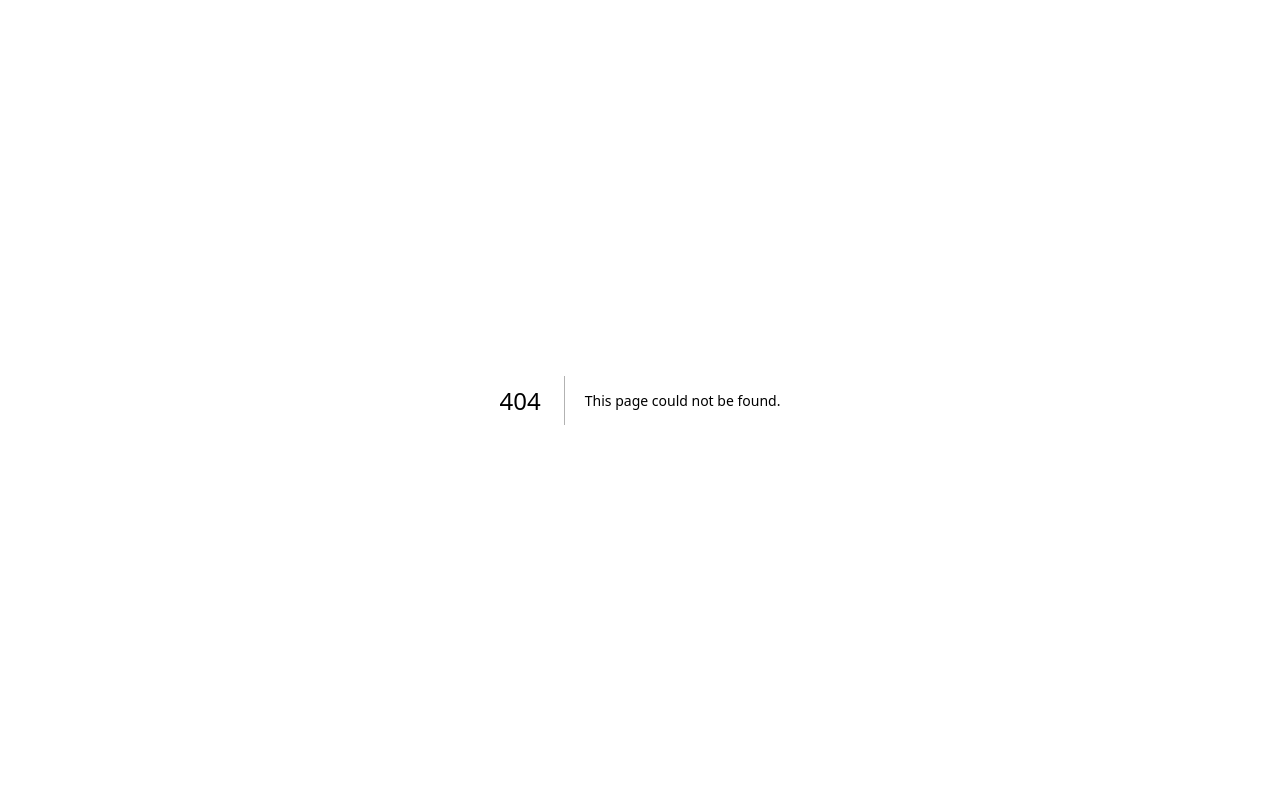
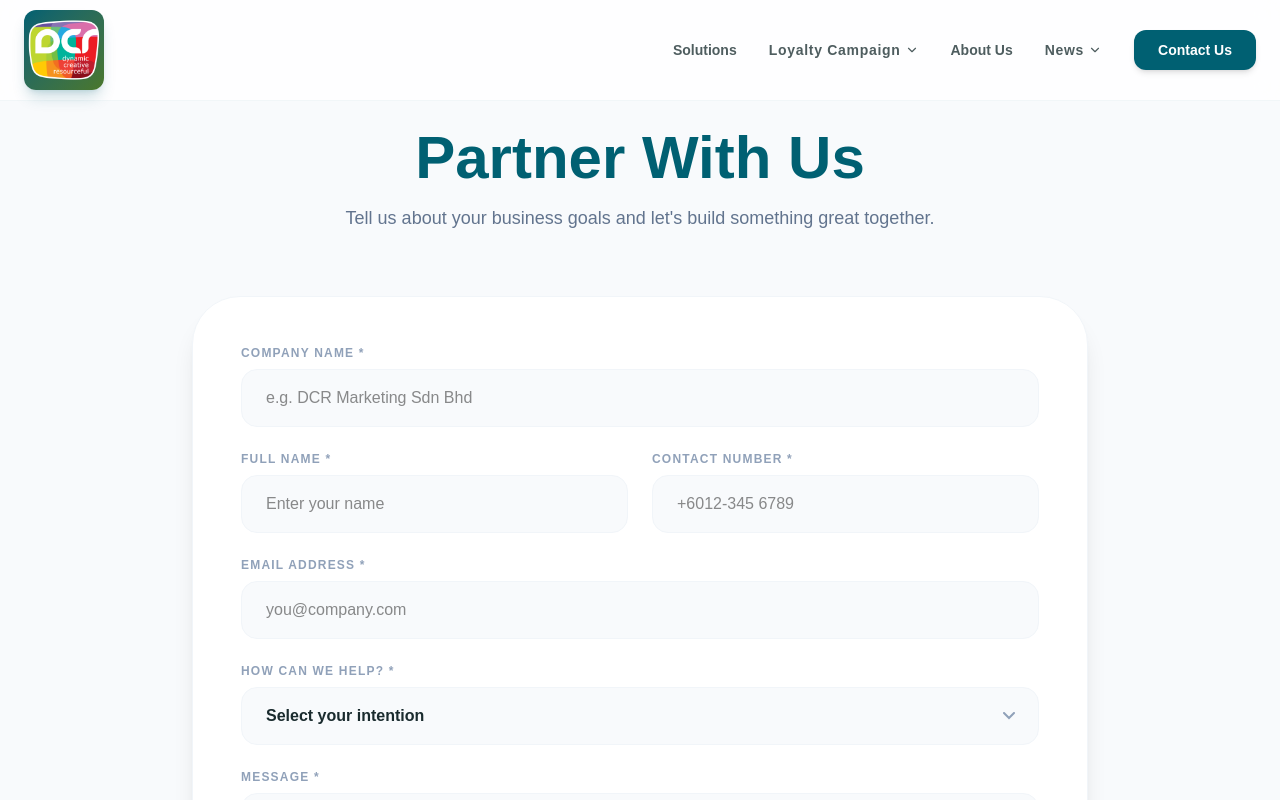
Before and after one commit to jasonkc0921/dcr, a Next.js app: page /signup in a window 1280 px wide. Before the commit this address had no page. Shown: the top 800 px of the page. Built offline with nearby package versions, Linux system fonts and the light colour scheme.

Commit message:
update services button

```diff
--- /dev/null
+++ b/app/signup/page.tsx
@@ -0,0 +1,14 @@
+// app/signup/page.tsx
+import SignUp from '@/src/components/SignUp';
+import Navbar from '@/src/components/NavBar';
+import Footer from '@/src/components/Footer';
+
+export default function SignupPage() {
+  return (
+    <main className="min-h-screen bg-white">
+      <Navbar />
+      <SignUp />
+      <Footer />
+    </main>
+  );
+}
--- a/src/components/Footer.jsx
+++ b/src/components/Footer.jsx
@@ -70,7 +70,7 @@ const Footer = () => {
           </div>
 
           {/* --- CONTACT FORM --- */}
-          <div className="bg-white/5 p-8 md:p-12 rounded-[2.5rem] border border-white/10">
+{/*           <div className="bg-white/5 p-8 md:p-12 rounded-[2.5rem] border border-white/10">
             <h4 className="text-2xl font-bold mb-2">Feel free to call or write anytime</h4>
             <p className="text-gray-400 text-sm mb-8">We usually respond within 24 business hours.</p>
 
@@ -90,7 +90,7 @@ const Footer = () => {
                 <Send className="w-4 h-4" /> Submit
               </button>
             </form>
-          </div>
+          </div> */}
         </div>
 
         {/* --- BOTTOM BAR --- */}
--- a/src/components/LandingPage.jsx
+++ b/src/components/LandingPage.jsx
@@ -1,5 +1,6 @@
 'use client';
 import React, { useState } from 'react';
+import { useRouter } from 'next/navigation'; // Import useRouter for navigation
 import { motion, AnimatePresence } from 'framer-motion';
 import {
   X, Globe, Layers, CreditCard, Zap, CheckCircle2,
@@ -8,7 +9,6 @@ import {
   Target, Rocket, ShieldAlert, LineChart, BadgeCheck
 } from 'lucide-react';
 
-// Import sub-components
 import Navbar from './NavBar';
 import Hero from './Hero';
 import Services from './Services';
@@ -17,15 +17,11 @@ import Footer from './Footer';
 
 const LandingPage = () => {
   const [activeModal, setActiveModal] = useState(null);
+  const router = useRouter(); // Initialize router
 
-  const fadeInUp = {
-    hidden: { opacity: 0, y: 30 },
-    visible: { opacity: 1, y: 0, transition: { duration: 0.8, ease: "easeOut" } }
-  };
-
-  const staggerContainer = {
-    hidden: { opacity: 0 },
-    visible: { opacity: 1, transition: { staggerChildren: 0.2 } }
+  const handleButtonClick = (intentionValue) => {
+    setActiveModal(null); // Close modal
+    router.push(`/signup?intention=${intentionValue}`); // Navigate with query param
   };
 
   const serviceDetails = {
@@ -39,8 +35,8 @@ const LandingPage = () => {
         { icon: <Settings className="w-5 h-5" />, title: "End-to-End Management", desc: "Reduce operational complexity with centralized fulfilment, reporting, and end-to-end programme management." }
       ],
       buttons: [
-        { label: "Loyalty Program Enquiry", primary: true },
-        { label: "Join as Supplier", primary: false }
+        { label: "Loyalty Program Enquiry", primary: true, intention: "loyalty-enquiry" },
+        { label: "Join as Supplier", primary: false, intention: "loyalty-supplier" }
       ]
     },
     redemption: {
@@ -53,7 +49,7 @@ const LandingPage = () => {
         { icon: <Handshake className="w-5 h-5" />, title: "Ideal for Incentives", desc: "Ideal for customer rewards, employee incentives, and dealer programmes." }
       ],
       buttons: [
-        { label: "Explore Gift Voucher Solutions", primary: true }
+        { label: "Explore Gift Voucher Solutions", primary: true, intention: "voucher-solutions" }
       ]
     },
     inventory: {
@@ -65,7 +61,7 @@ const LandingPage = () => {
         { icon: <Clock className="w-5 h-5" />, title: "Proven Reliability", desc: "Proven SLA performance backed by 20 years’ experience." },
         { icon: <Handshake className="w-5 h-5" />, title: "Strong Partnerships", desc: "Strong, long-term merchandise brand partnerships." }
       ],
-      buttons: [{ label: "Fulfilment Enquiry", primary: true }]
+      buttons: [{ label: "Fulfilment Enquiry", primary: true, intention: "fulfillment-services" }]
     },
     epp: {
       title: "0% Easy Payment Plan",
@@ -80,64 +76,48 @@ const LandingPage = () => {
         { icon: <BadgeCheck className="w-5 h-5" />, title: "Competitive Fees", desc: "Transaction fees vary by bank and tenure—affordable and transparent." },
         { icon: <Zap className="w-5 h-5" />, title: "Fast Activation", desc: "Go live in 7-10 working days (subject to approval)—start selling sooner." }
       ],
-      buttons: [{ label: "Start Selling on DreamShop", primary: true }]
+      buttons: [{ label: "Start Selling on DreamShop", primary: true, intention: "dreamshop-merchant" }]
     }
   };
+
+  const fadeInUp = { hidden: { opacity: 0, y: 30 }, visible: { opacity: 1, y: 0, transition: { duration: 0.8 } } };
+  const staggerContainer = { hidden: { opacity: 0 }, visible: { opacity: 1, transition: { staggerChildren: 0.2 } } };
 
   return (
     <div className="min-h-screen bg-[#FDFDFD] text-[#1a2b2e]">
       <Navbar />
       <Hero fadeInUp={fadeInUp} />
-      <Services
-        fadeInUp={fadeInUp}
-        staggerContainer={staggerContainer}
-        onServiceClick={setActiveModal}
-      />
+      <Services fadeInUp={fadeInUp} staggerContainer={staggerContainer} onServiceClick={setActiveModal} />
       <Groups />
       <Footer />
 
       <AnimatePresence>
         {activeModal && (
           <div className="fixed inset-0 z-[100] flex items-center justify-center p-4">
-            <motion.div
-              initial={{ opacity: 0 }} animate={{ opacity: 1 }} exit={{ opacity: 0 }}
-              onClick={() => setActiveModal(null)}
-              className="absolute inset-0 bg-black/60 backdrop-blur-sm"
-            />
-            <motion.div
-              initial={{ scale: 0.8, opacity: 0, y: 50 }}
-              animate={{ scale: 1, opacity: 1, y: 0, transition: { type: "spring", damping: 25, stiffness: 300 } }}
-              exit={{ scale: 0.8, opacity: 0, y: 50 }}
-              className="relative w-full max-w-3xl bg-white rounded-[2.5rem] overflow-hidden shadow-2xl"
-            >
+            <motion.div initial={{ opacity: 0 }} animate={{ opacity: 1 }} exit={{ opacity: 0 }} onClick={() => setActiveModal(null)} className="absolute inset-0 bg-black/60 backdrop-blur-sm" />
+            <motion.div initial={{ scale: 0.8, opacity: 0, y: 50 }} animate={{ scale: 1, opacity: 1, y: 0 }} exit={{ scale: 0.8, opacity: 0, y: 50 }} className="relative w-full max-w-3xl bg-white rounded-[2.5rem] overflow-hidden shadow-2xl">
               <div className={`${serviceDetails[activeModal].color} p-8 text-white flex justify-between items-center`}>
                 <h3 className="text-2xl font-black tracking-tight">{serviceDetails[activeModal].title}</h3>
-                <button onClick={() => setActiveModal(null)} className="p-2 hover:bg-white/20 rounded-full transition-colors">
-                  <X className="w-6 h-6" />
-                </button>
+                <button onClick={() => setActiveModal(null)} className="p-2 hover:bg-white/20 rounded-full transition-colors"><X className="w-6 h-6" /></button>
               </div>
-
-              {/* Note: max-w-3xl used above and overflow-y-auto added below for the longer EPP list */}
               <div className="p-8 grid grid-cols-1 md:grid-cols-2 gap-4 max-h-[60vh] overflow-y-auto">
                 {serviceDetails[activeModal].features.map((f, i) => (
-                  <div key={i} className="flex gap-4 p-4 rounded-2xl bg-gray-50 border border-gray-100 hover:border-[#006072]/20 transition-all">
+                  <div key={i} className="flex gap-4 p-4 rounded-2xl bg-gray-50 border border-gray-100">
                     <div className="text-[#006072] shrink-0">{f.icon}</div>
                     <div>
                       <h4 className="font-bold text-sm mb-1">{f.title}</h4>
-                      <p className="text-xs text-gray-500 leading-relaxed">{f.desc}</p>
+                      <p className="text-xs text-gray-500">{f.desc}</p>
                     </div>
                   </div>
                 ))}
               </div>
-
               <div className="p-6 bg-gray-50 border-t border-gray-100 flex flex-col sm:flex-row justify-center gap-4">
                 {serviceDetails[activeModal].buttons.map((btn, i) => (
                   <button
                     key={i}
-                    className={`px-6 py-3 rounded-xl font-bold text-sm transition-all shadow-sm hover:shadow-md ${
-                      btn.primary
-                      ? "bg-[#006072] text-white hover:bg-[#004d5c]"
-                      : "bg-white border border-gray-200 text-gray-700 hover:bg-gray-100"
+                    onClick={() => handleButtonClick(btn.intention)} // Integrated click handler
+                    className={`px-6 py-3 rounded-xl font-bold text-sm transition-all ${
+                      btn.primary ? "bg-[#006072] text-white" : "bg-white border border-gray-200 text-gray-700"
                     }`}
                   >
                     {btn.label}
--- /dev/null
+++ b/src/components/SignUp.jsx
@@ -0,0 +1,173 @@
+'use client';
+import React, { useState, useEffect, Suspense } from 'react';
+import { useSearchParams } from 'next/navigation'; // Import to read URL parameters
+import { motion } from 'framer-motion';
+import { Send, CheckCircle2, AlertCircle } from 'lucide-react';
+
+const SignUpFormContent = () => {
+  const searchParams = useSearchParams();
+  const [formData, setFormData] = useState({
+    companyName: '',
+    name: '',
+    contactNumber: '',
+    email: '',
+    intention: '',
+    message: ''
+  });
+
+  const [status, setStatus] = useState('idle');
+  const [emailError, setEmailError] = useState('');
+
+  // Automatically pre-fill the dropdown based on URL params
+  useEffect(() => {
+    const intentionFromUrl = searchParams.get('intention');
+    if (intentionFromUrl) {
+      setFormData((prev) => ({ ...prev, intention: intentionFromUrl }));
+    }
+  }, [searchParams]);
+
+  const validateEmail = (email) => {
+    return String(email)
+      .toLowerCase()
+      .match(/^[^\s@]+@[^\s@]+\.[^\s@]+$/);
+  };
+
+  const handleChange = (e) => {
+    const { name, value } = e.target;
+    setFormData({ ...formData, [name]: value });
+
+    if (name === 'email') {
+      setEmailError(value && !validateEmail(value) ? 'Please enter a valid email address.' : '');
+    }
+  };
+
+  const handleSubmit = async (e) => {
+    e.preventDefault();
+    if (!validateEmail(formData.email)) {
+      setEmailError('A valid email is required.');
+      return;
+    }
+
+    setStatus('loading');
+
+    // Simulate API Call
+    setTimeout(() => {
+      setStatus('success');
+      setFormData({ companyName: '', name: '', contactNumber: '', email: '', intention: '', message: '' });
+    }, 1500);
+  };
+
+  if (status === 'success') {
+    return (
+      <div className="min-h-screen flex items-center justify-center bg-slate-50 px-6 pt-20">
+        <motion.div initial={{ scale: 0.9, opacity: 0 }} animate={{ scale: 1, opacity: 1 }} className="text-center bg-white p-12 rounded-[3rem] shadow-xl max-w-md border border-slate-100">
+          <CheckCircle2 className="w-20 h-20 text-[#4A7729] mx-auto mb-6" />
+          <h2 className="text-3xl font-black text-[#006072] mb-4">Submission Received!</h2>
+          <p className="text-slate-500 mb-8 leading-relaxed">Thank you for reaching out. Our team will review your inquiry and get back to you within 24-48 hours.</p>
+          <button onClick={() => setStatus('idle')} className="text-[#006072] font-bold underline hover:opacity-70 transition">Send another message</button>
+        </motion.div>
+      </div>
+    );
+  }
+
+  return (
+    <section className="pt-32 pb-24 px-6 bg-slate-50 min-h-screen">
+      <div className="max-w-4xl mx-auto">
+        <div className="text-center mb-16">
+          <motion.h1 initial={{ opacity: 0, y: -20 }} animate={{ opacity: 1, y: 0 }} className="text-4xl md:text-6xl font-black text-[#006072] mb-4">Partner With Us</motion.h1>
+          <p className="text-slate-500 text-lg">Tell us about your business goals and let's build something great together.</p>
+        </div>
+
+        <motion.form
+          initial={{ opacity: 0, y: 20 }}
+          animate={{ opacity: 1, y: 0 }}
+          onSubmit={handleSubmit}
+          className="bg-white p-8 md:p-12 rounded-[3rem] shadow-xl border border-slate-100 grid grid-cols-1 md:grid-cols-2 gap-6"
+        >
+          {/* Company Name */}
+          <div className="md:col-span-2">
+            <label className="block text-xs font-black uppercase tracking-widest text-slate-400 mb-2">Company Name *</label>
+            <input required type="text" name="companyName" value={formData.companyName} onChange={handleChange} className="w-full px-6 py-4 bg-slate-50 border border-slate-100 rounded-2xl focus:ring-2 focus:ring-[#006072] outline-none transition-all" placeholder="e.g. DCR Marketing Sdn Bhd" />
+          </div>
+
+          {/* Name */}
+          <div>
+            <label className="block text-xs font-black uppercase tracking-widest text-slate-400 mb-2">Full Name *</label>
+            <input required type="text" name="name" value={formData.name} onChange={handleChange} className="w-full px-6 py-4 bg-slate-50 border border-slate-100 rounded-2xl focus:ring-2 focus:ring-[#006072] outline-none transition-all" placeholder="Enter your name" />
+          </div>
+
+          {/* Contact Number */}
+          <div>
+            <label className="block text-xs font-black uppercase tracking-widest text-slate-400 mb-2">Contact Number *</label>
+            <input required type="tel" name="contactNumber" value={formData.contactNumber} onChange={handleChange} className="w-full px-6 py-4 bg-slate-50 border border-slate-100 rounded-2xl focus:ring-2 focus:ring-[#006072] outline-none transition-all" placeholder="+6012-345 6789" />
+          </div>
+
+          {/* Email Address */}
+          <div className="md:col-span-2">
+            <label className="block text-xs font-black uppercase tracking-widest text-slate-400 mb-2">Email Address *</label>
+            <input required type="email" name="email" value={formData.email} onChange={handleChange} className={`w-full px-6 py-4 bg-slate-50 border ${emailError ? 'border-red-400' : 'border-slate-100'} rounded-2xl focus:ring-2 focus:ring-[#006072] outline-none transition-all`} placeholder="you@company.com" />
+            {emailError && <p className="mt-2 text-xs text-red-500 flex items-center gap-1"><AlertCircle size={12}/> {emailError}</p>}
+          </div>
+
+          {/* Intention Dropdown */}
+          <div className="md:col-span-2">
+            <label className="block text-xs font-black uppercase tracking-widest text-slate-400 mb-2">How can we help? *</label>
+            <div className="relative">
+              <select
+                required
+                name="intention"
+                value={formData.intention}
+                onChange={handleChange}
+                className="w-full px-6 py-4 bg-slate-50 border border-slate-100 rounded-2xl focus:ring-2 focus:ring-[#006072] outline-none transition-all appearance-none cursor-pointer pr-12 font-semibold text-[#1a2b2e]"
+              >
+                <option value="" disabled>Select your intention</option>
+                <option value="loyalty-enquiry">Enquire About Loyalty Program</option>
+                <option value="loyalty-supplier">Join as Loyalty Program Supplier</option>
+                <option value="voucher-solutions">Explore Gift Voucher Solutions</option>
+                <option value="fulfillment-services">Enquire About Fulfillment Services</option>
+                <option value="dreamshop-merchant">Sign Up As DreamShop Merchant</option>
+              </select>
+              <div className="absolute right-6 top-1/2 -translate-y-1/2 pointer-events-none text-slate-400">
+                <svg width="12" height="8" viewBox="0 0 12 8" fill="none" xmlns="http://www.w3.org/2000/svg">
+                  <path d="M1 1L6 6L11 1" stroke="currentColor" strokeWidth="2" strokeLinecap="round"/>
+                </svg>
+              </div>
+            </div>
+          </div>
+
+          {/* Message */}
+          <div className="md:col-span-2">
+            <label className="block text-xs font-black uppercase tracking-widest text-slate-400 mb-2">Message *</label>
+            <textarea required name="message" rows="4" value={formData.message} onChange={handleChange} className="w-full px-6 py-4 bg-slate-50 border border-slate-100 rounded-2xl focus:ring-2 focus:ring-[#006072] outline-none transition-all resize-none" placeholder="Tell us more about your requirements..."></textarea>
+          </div>
+
+          {/* Submit Button */}
+          <div className="md:col-span-2 mt-4">
+            <button
+              disabled={status === 'loading'}
+              type="submit"
+              className="w-full bg-[#006072] text-white py-5 rounded-2xl font-black uppercase tracking-widest hover:bg-[#004d5c] hover:shadow-xl transition-all disabled:opacity-50 flex items-center justify-center gap-3 active:scale-[0.98]"
+            >
+              {status === 'loading' ? 'Processing...' : <>Send Inquiry <Send size={18}/></>}
+            </button>
+          </div>
+        </motion.form>
+      </div>
+    </section>
+  );
+};
+
+// Main Export with Suspense Boundary for SearchParams
+const SignUp = () => {
+  return (
+    <Suspense fallback={
+      <div className="min-h-screen flex items-center justify-center">
+        <div className="w-10 h-10 border-4 border-[#006072] border-t-transparent rounded-full animate-spin"></div>
+      </div>
+    }>
+      <SignUpFormContent />
+    </Suspense>
+  );
+};
+
+export default SignUp;
```
